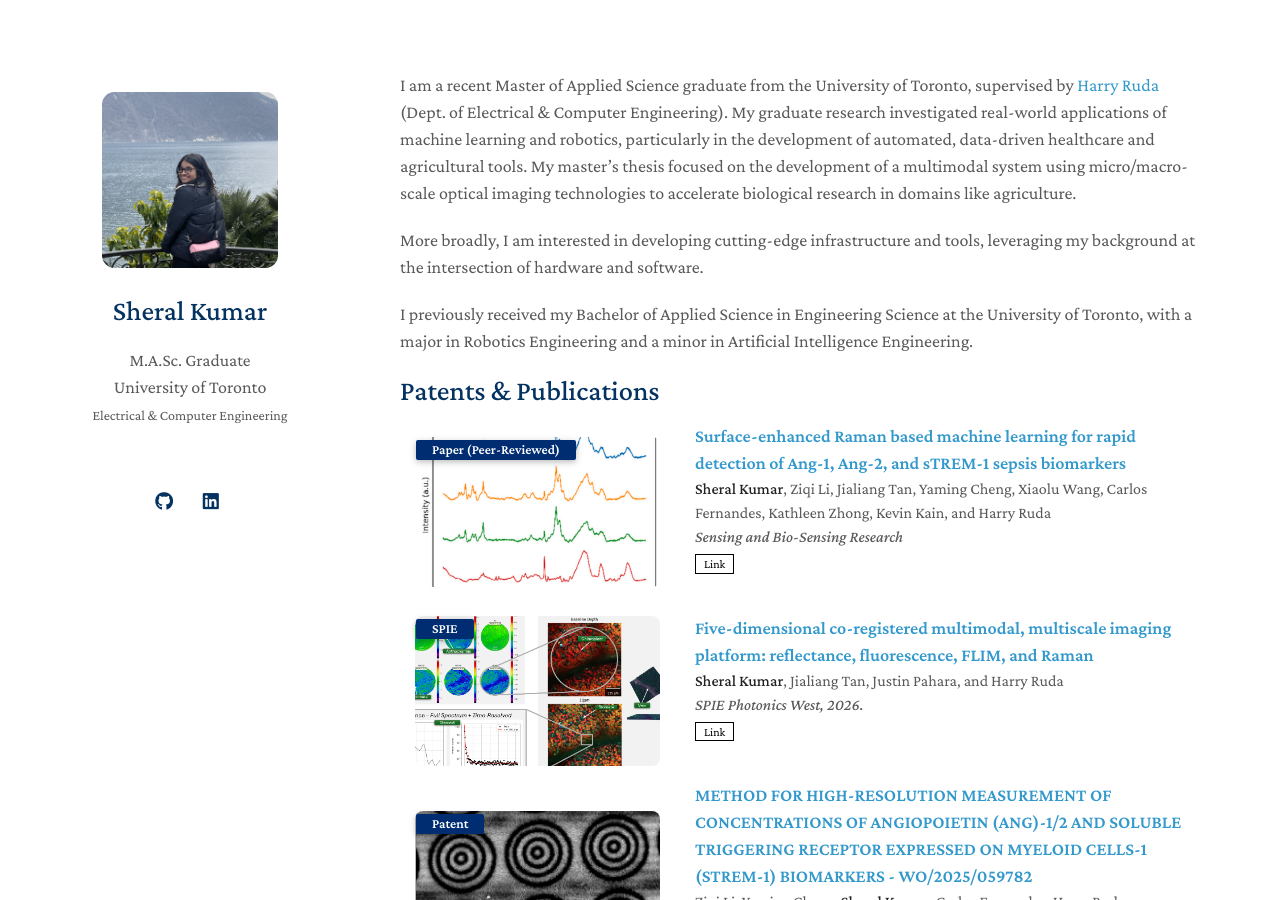
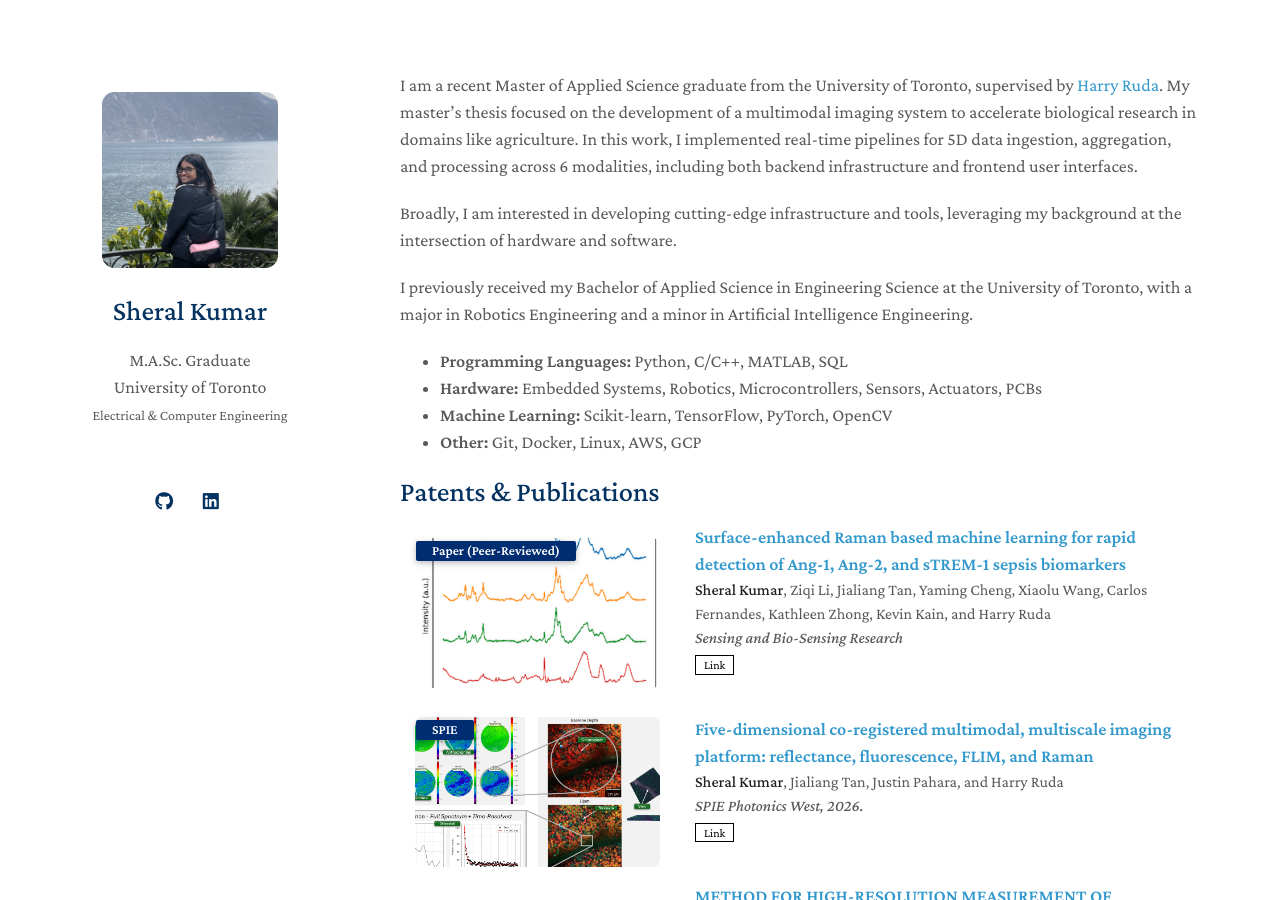
Before and after one commit to sheralskumar/sheralskumar.github.io, a Jekyll site: the page built from index.md, in a window 1280 px wide and 900 px high. Built offline with Jekyll 4.4.1, drawn with Linux system fonts in a browser that asks for light colours; a style sheet for code colours, icons or effects is not loaded.

Commit message:
update bio

```diff
--- a/index.md
+++ b/index.md
@@ -4,11 +4,16 @@ layout: homepage
 
 <!-- ## About Me -->
 
-I am a recent Master of Applied Science graduate from the University of Toronto, supervised by [Harry Ruda](https://www.ece.utoronto.ca/people/ruda-h/) (Dept. of Electrical & Computer Engineering). My graduate research investigated real-world applications of machine learning and robotics, particularly in the development of automated, data-driven healthcare and agricultural tools. My master's thesis focused on the development of a multimodal system using micro/macro-scale optical imaging technologies to accelerate biological research in domains like agriculture.
+I am a recent Master of Applied Science graduate from the University of Toronto, supervised by [Harry Ruda](https://www.ece.utoronto.ca/people/ruda-h/). My master's thesis focused on the development of a multimodal imaging system to accelerate biological research in domains like agriculture. In this work, I implemented real-time pipelines for 5D data ingestion, aggregation, and processing across 6 modalities, including both backend infrastructure and frontend user interfaces.
 
-More broadly, I am interested in developing cutting-edge infrastructure and tools, leveraging my background at the intersection of hardware and software.
+Broadly, I am interested in developing cutting-edge infrastructure and tools, leveraging my background at the intersection of hardware and software.
 
 I previously received my Bachelor of Applied Science in Engineering Science at the University of Toronto, with a major in Robotics Engineering and a minor in Artificial Intelligence Engineering.
+
+-  <b>Programming Languages: </b> Python, C/C++, MATLAB, SQL
+-  <b>Hardware: </b> Embedded Systems, Robotics, Microcontrollers, Sensors, Actuators, PCBs
+-  <b>Machine Learning:</b> Scikit-learn, TensorFlow, PyTorch, OpenCV
+-  <b>Other:</b> Git, Docker, Linux, AWS, GCP
 
 {% include_relative _includes/publications.md %}
 {% include_relative _includes/projects.md %}
```
